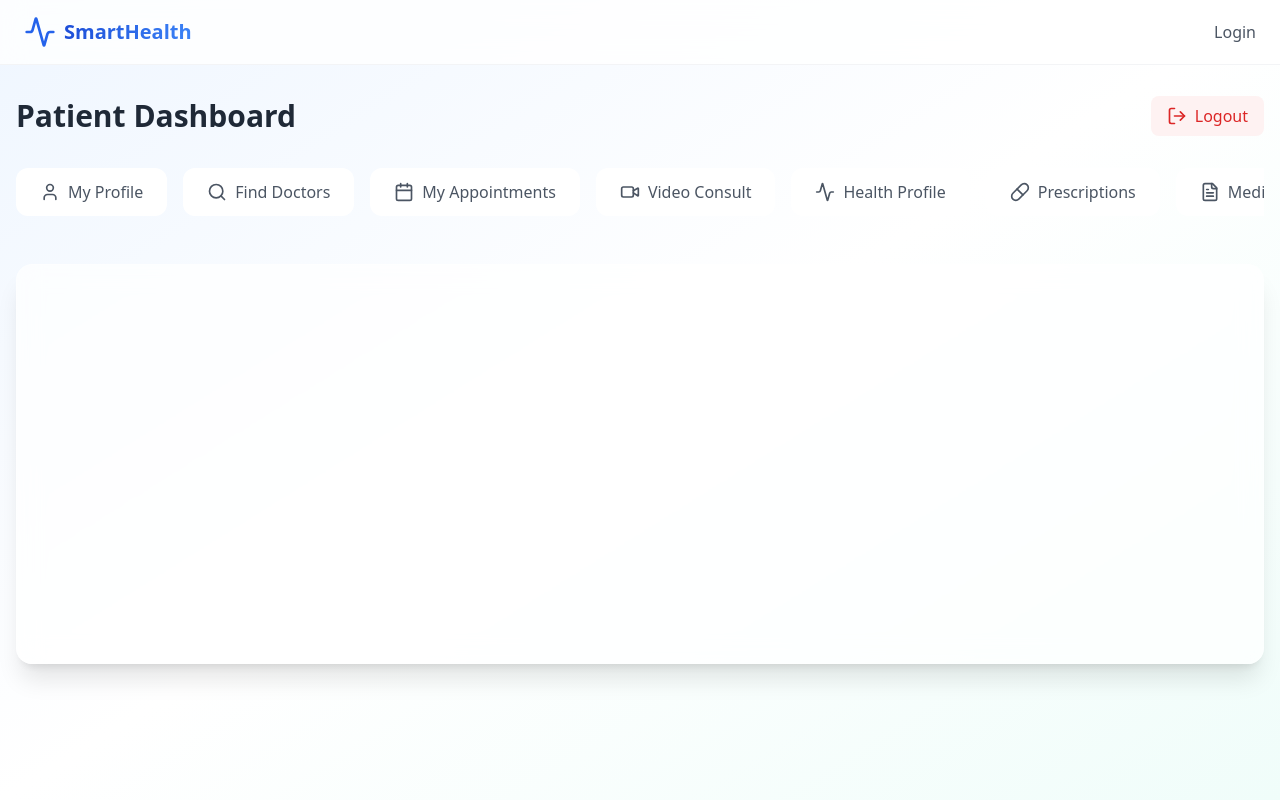
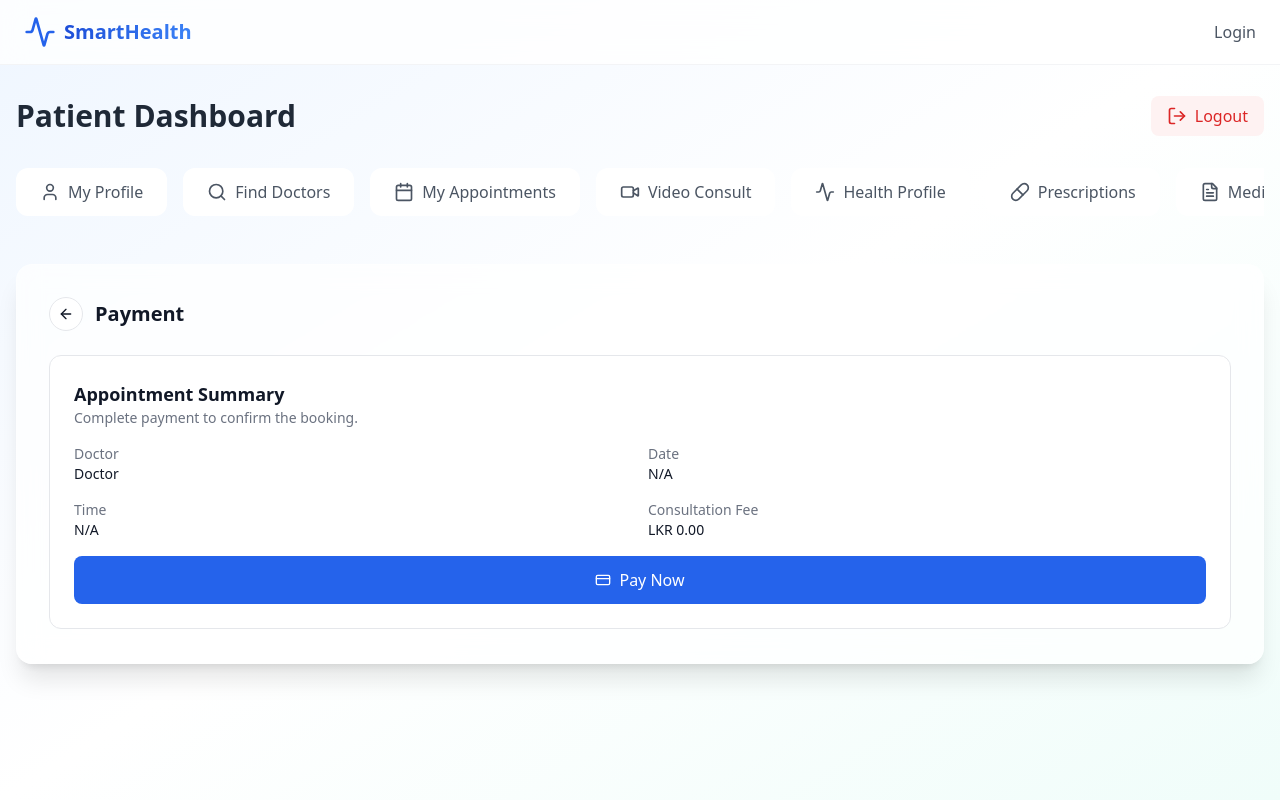
Before and after one commit to PasinduLF/Smart-Healthcare, a React (Vite) app in the folder frontend/: page /patient/payment in a window 1280 px wide. Built offline with nearby package versions, Linux system fonts and the light colour scheme.

Commit message:
Implement payment processing in BookAppointment and add PatientPaymentService component

```diff
--- a/frontend/src/pages/BookAppointment.jsx
+++ b/frontend/src/pages/BookAppointment.jsx
@@ -126,28 +126,19 @@ export default function BookAppointment() {
 		);
 	}, [appointments, selectedDate]);
 
-	const handleConfirm = async () => {
+	const handlePayNow = () => {
 		if (!user || !token) return alert('Please login first');
 		if (!selectedDate || !selectedTime) return alert('Please select a date and time');
 
-		setSaving(true);
-		try {
-			await axios.post('http://localhost:3000/api/appointments/book', {
-				patientId: user.id,
+		navigate('/patient/payment', {
+			state: {
 				doctorId,
+				doctorName: doctor?.name || '',
+				consultationFee: doctor?.consultationFee || 0,
 				date: selectedDate,
 				time: selectedTime
-			}, {
-				headers: { Authorization: `Bearer ${token}` }
-			});
-			alert('Appointment booked successfully!');
-			navigate('/patient/appointments');
-		} catch (err) {
-			console.error(err);
-			alert('Failed to book appointment');
-		} finally {
-			setSaving(false);
-		}
+			}
+		});
 	};
 
 	return (
@@ -230,11 +221,11 @@ export default function BookAppointment() {
 					<div className="flex justify-end">
 						<button
 							type="button"
-							onClick={handleConfirm}
+							onClick={handlePayNow}
 							disabled={saving || !selectedDate || !selectedTime}
 							className="px-6 py-3 bg-blue-600 text-white rounded-lg hover:bg-blue-700 transition disabled:opacity-50"
 						>
-							{saving ? 'Booking...' : 'Confirm Appointment'}
+							Pay Now
 						</button>
 					</div>
 				</div>
--- a/frontend/src/pages/PatientDashboard.jsx
+++ b/frontend/src/pages/PatientDashboard.jsx
@@ -6,6 +6,7 @@ import VideoCall from '../components/VideoCall';
 import { useNavigate, Routes, Route, Link, Navigate, useLocation } from 'react-router-dom';
 import BookAppointment from './BookAppointment';
 import MyAppointments from './MyAppointments';
+import PatientPaymentService from './PatientPaymentService';
 
 export default function PatientDashboard() {
     const { user, token, logout } = useAuth();
@@ -258,6 +259,8 @@ export default function PatientDashboard() {
 
                     <Route path="book/:doctorId" element={<BookAppointment />} />
 
+                    <Route path="payment" element={<PatientPaymentService />} />
+
                     <Route
                         path="appointments"
                         element={
--- /dev/null
+++ b/frontend/src/pages/PatientPaymentService.jsx
@@ -0,0 +1,123 @@
+import React, { useState } from 'react';
+import { ArrowLeft, CreditCard } from 'lucide-react';
+import { useLocation, useNavigate } from 'react-router-dom';
+import axios from 'axios';
+import { useAuth } from '../context/AuthContext';
+
+const normalizeTime = (value) => {
+	if (!value) return '';
+	if (value.includes('AM') || value.includes('PM')) {
+		const [timePart, meridiem] = value.split(' ');
+		const [rawHours, rawMinutes] = timePart.split(':').map((part) => Number(part));
+		if (Number.isNaN(rawHours) || Number.isNaN(rawMinutes)) return '';
+		let hours = rawHours % 12;
+		if (meridiem.toUpperCase() === 'PM') hours += 12;
+		const formattedHours = String(hours).padStart(2, '0');
+		const formattedMinutes = String(rawMinutes).padStart(2, '0');
+		return `${formattedHours}:${formattedMinutes}`;
+	}
+	return value;
+};
+
+const timeToMinutes = (time) => {
+	if (!time) return null;
+	const parts = time.split(':').map((value) => Number(value));
+	if (parts.length < 2 || Number.isNaN(parts[0]) || Number.isNaN(parts[1])) return null;
+	return (parts[0] * 60) + parts[1];
+};
+
+const minutesToTime = (minutes) => {
+	if (!Number.isFinite(minutes)) return '';
+	const hours = String(Math.floor(minutes / 60)).padStart(2, '0');
+	const mins = String(minutes % 60).padStart(2, '0');
+	return `${hours}:${mins}`;
+};
+
+export default function PatientPaymentService() {
+	const navigate = useNavigate();
+	const location = useLocation();
+	const { user, token } = useAuth();
+	const paymentData = location.state || {};
+	const [paying, setPaying] = useState(false);
+
+	const appointment = paymentData.appointment || {};
+	const doctorId = paymentData.doctorId || appointment.doctorId || '';
+	const doctorName = paymentData.doctorName || 'Doctor';
+	const consultationFee = Number(paymentData.consultationFee) || 0;
+	const date = paymentData.date || appointment.date || 'N/A';
+	const time = normalizeTime(paymentData.time || appointment.time || '');
+
+	const handlePayment = async () => {
+		if (!user || !token) return alert('Please login first');
+		if (!doctorId || date === 'N/A' || time === 'N/A') return alert('Missing appointment details');
+
+		setPaying(true);
+		try {
+			await axios.post('http://localhost:3000/api/appointments/book', {
+				patientId: user.id,
+				doctorId,
+				date,
+				time
+			}, {
+				headers: { Authorization: `Bearer ${token}` }
+			});
+			alert('Payment successful! Appointment confirmed.');
+			navigate('/patient/appointments');
+		} catch (err) {
+			console.error(err);
+			alert('Payment failed. Please try again.');
+		} finally {
+			setPaying(false);
+		}
+	};
+
+	return (
+		<div className="space-y-6">
+			<div className="flex items-center gap-3">
+				<button
+					type="button"
+					onClick={() => navigate('/patient/appointments')}
+					className="p-2 rounded-full bg-white border hover:bg-gray-50 transition"
+				>
+					<ArrowLeft className="w-4 h-4" />
+				</button>
+				<h2 className="text-xl font-semibold">Payment</h2>
+			</div>
+
+			<div className="p-6 bg-white rounded-xl border space-y-4">
+				<div>
+					<h3 className="text-lg font-bold">Appointment Summary</h3>
+					<p className="text-sm text-gray-500">Complete payment to confirm the booking.</p>
+				</div>
+
+				<div className="grid md:grid-cols-2 gap-4 text-sm">
+					<div>
+						<p className="text-gray-500">Doctor</p>
+						<p className="font-medium text-gray-900">{doctorName}</p>
+					</div>
+					<div>
+						<p className="text-gray-500">Date</p>
+						<p className="font-medium text-gray-900">{date}</p>
+					</div>
+					<div>
+						<p className="text-gray-500">Time</p>
+						<p className="font-medium text-gray-900">{time || 'N/A'}{time ? ` - ${minutesToTime(timeToMinutes(time) + 30)}` : ''}</p>
+					</div>
+					<div>
+						<p className="text-gray-500">Consultation Fee</p>
+						<p className="font-medium text-gray-900">LKR {consultationFee.toFixed(2)}</p>
+					</div>
+				</div>
+
+				<button
+					type="button"
+					onClick={handlePayment}
+					disabled={paying}
+					className="w-full flex items-center justify-center gap-2 px-6 py-3 bg-blue-600 text-white rounded-lg hover:bg-blue-700 transition disabled:opacity-50"
+				>
+					<CreditCard className="w-4 h-4" /> {paying ? 'Processing...' : 'Pay Now'}
+				</button>
+			</div>
+		</div>
+	);
+}
```
